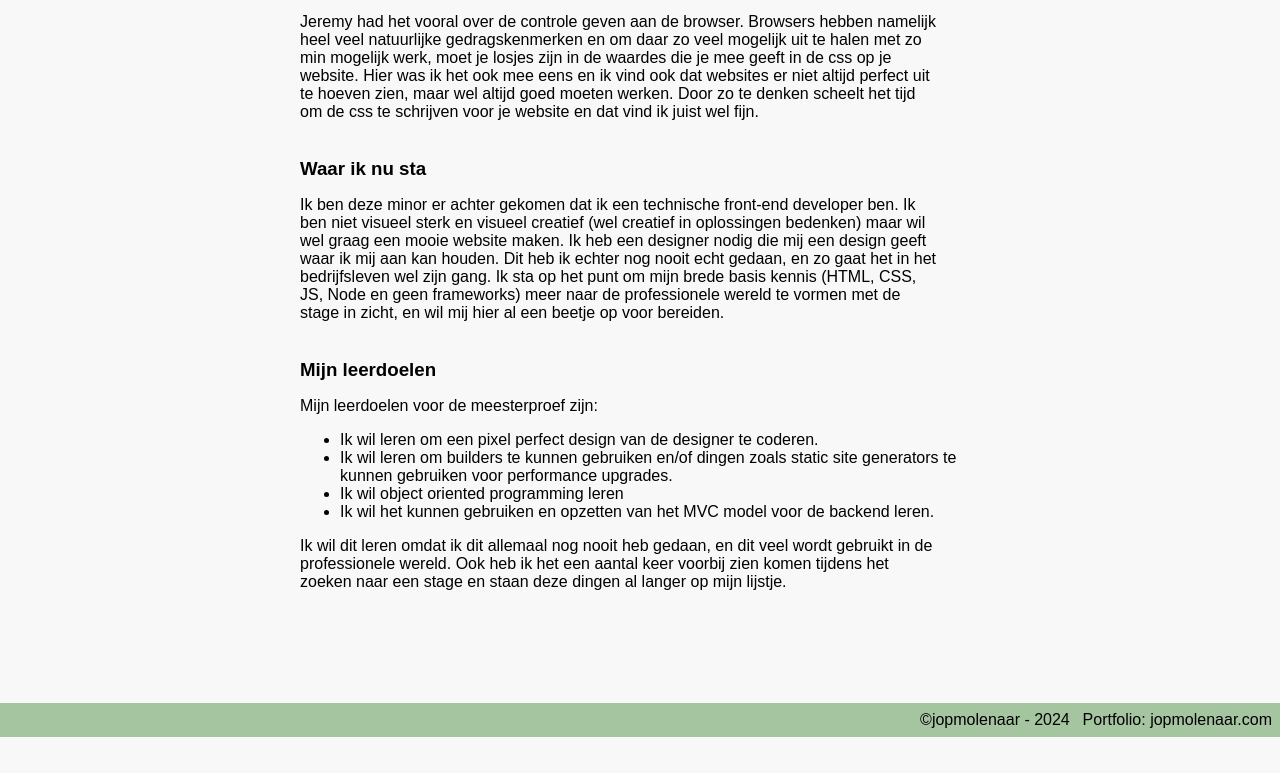
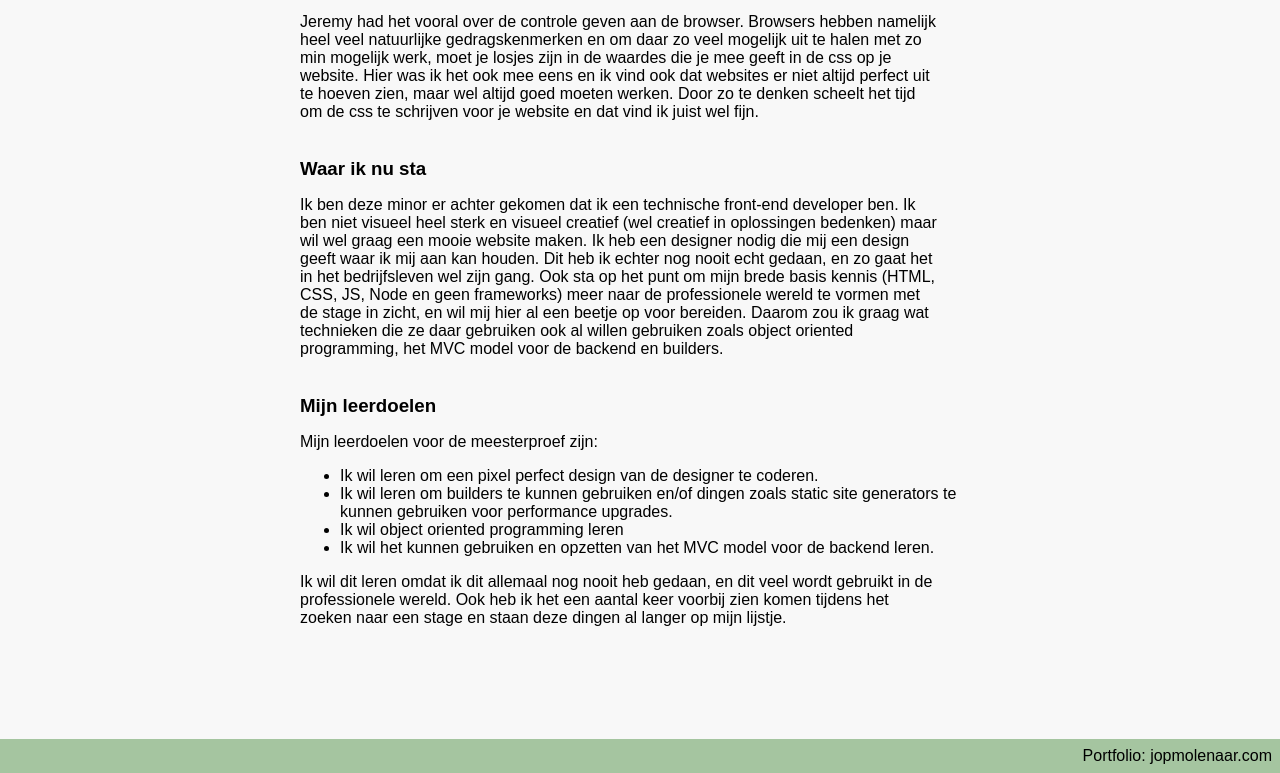
Before and after one commit to JopMolenaar/processJournal-JopMolenaar-WebDevDes, a Node server app: page /home in a window 1280 px wide. Shown: the part 1199-1972 px from the top of the page. Before the commit the page ends 1936 px from the top, so only its background shows below. Run offline with Node 20, Linux system fonts and the light colour scheme; some libraries are stand-ins or nearby versions.

Commit message:
extra content home page

```diff
--- a/views/home.ejs
+++ b/views/home.ejs
@@ -72,9 +72,10 @@
             </section>
             <section>
                 <h3>Waar ik nu sta</h3>
-                <p>Ik ben deze minor er achter gekomen dat ik een technische front-end developer ben. Ik ben niet visueel sterk en visueel creatief (wel creatief in oplossingen bedenken) maar wil wel graag een mooie
+                <p>Ik ben deze minor er achter gekomen dat ik een technische front-end developer ben. Ik ben niet visueel heel sterk en visueel creatief (wel creatief in oplossingen bedenken) maar wil wel graag een mooie
                     website maken. Ik heb een designer nodig die mij een design geeft waar ik mij aan kan houden. Dit heb ik echter nog nooit echt gedaan, en zo gaat het in het bedrijfsleven wel zijn gang.
-                    Ik sta op het punt om mijn brede basis kennis (HTML, CSS, JS, Node en geen frameworks) meer naar de professionele wereld te vormen met de stage in zicht, en wil mij hier al een beetje op voor bereiden.
+                    Ook sta op het punt om mijn brede basis kennis (HTML, CSS, JS, Node en geen frameworks) meer naar de professionele wereld te vormen met de stage in zicht, en wil mij hier al een beetje op voor bereiden.
+                    Daarom zou ik graag wat technieken die ze daar gebruiken ook al willen gebruiken zoals object oriented programming, het MVC model voor de backend en builders.
                 </p>
             </section>
             <section>
@@ -94,7 +95,6 @@
         </section>
     </main>
     <footer>
-        <p>©jopmolenaar - 2024</p>
         <p>Portfolio: <a target="_blank" href="https://jopmolenaar.com/">jopmolenaar.com</a></p>
         <!-- lijst met de websites die bij de projecten horen -->
     </footer>
```
